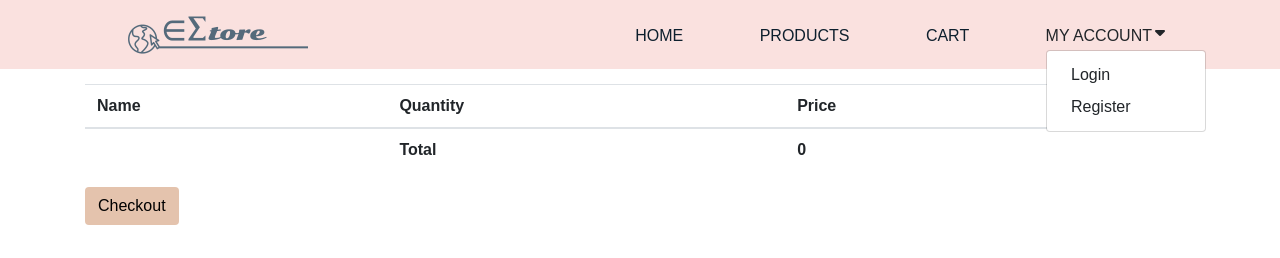
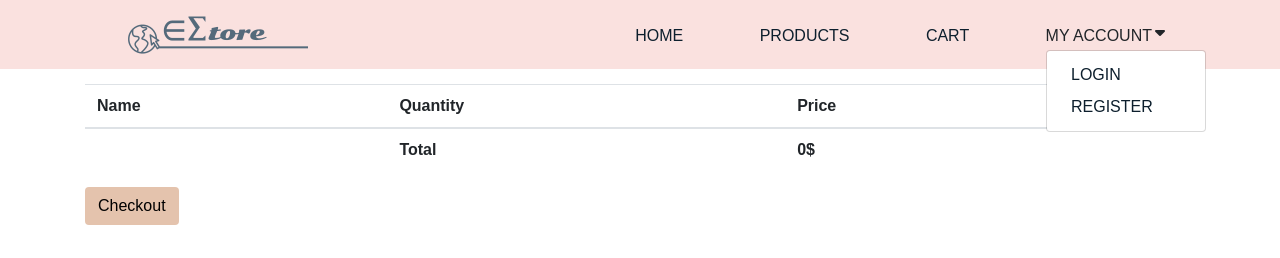
Before and after one commit to FlorinCiocirlan/WebShop, a PHP site: page /shop/cart.php in a window 1280 px wide, after a click on "MY ACCOUNT". Shown: the top 258 px of the page. Run offline with PHP 8.4, Linux system fonts and the light colour scheme; a stand-in replaces the project's code that opens the database connection; lists and menus that the app fills with data are empty; some libraries are stand-ins or nearby versions.

Commit message:
dropdown nav

```diff
--- a/Core/user.php
+++ b/Core/user.php
@@ -25,9 +25,10 @@ class User{
 
     public function checkIfLoggedIn():void{
 
-        if (!isset($this->id))
+        if (!isset($this->id)) {
             header("Location: ../shop/login.php");
             exit();
+        }
     }
     public function checkIfLoggedInAsAdmin():void{
 
--- a/Static/css/Custom.css
+++ b/Static/css/Custom.css
@@ -52,6 +52,13 @@ nav ul li a:hover {
     color: #546A7B;
     text-decoration: none;
 }
+
+nav ul a span {
+    color: #0D1F2D;
+    text-decoration: none;
+    text-transform: uppercase;
+}
+
 
 nav a::before {
     content: '';
--- a/Static/js/product.js
+++ b/Static/js/product.js
@@ -27,7 +27,7 @@
                         console.log(parseInt($totalPriceContainer.html()));
                         console.log($row.data('price'));
                         console.log(newPrice);
-                        $totalPriceContainer.html(newPrice);
+                        $totalPriceContainer.html(newPrice + '$');
                         console.log($data);
                     }
                 })
--- a/layout/header.php
+++ b/layout/header.php
@@ -28,8 +28,8 @@
                         </a>
                     </li>
                     <div class="dropdown-menu" aria-labelledby="dropdownMenuButton">
-                        <a class="dropdown-item" href="login.php">Login</a>
-                        <a class="dropdown-item" href="register.php">Register</a>
+                        <a class="dropdown-item" href="login.php"><span>Login</span></a>
+                        <a class="dropdown-item" href="register.php"><span>Register</span></a>
                     </div>
 
 
--- a/shop/views/cart.php
+++ b/shop/views/cart.php
@@ -41,7 +41,7 @@
         <tr>
             <td>&nbsp;</td>
             <th>Total</th>
-            <th class="js-total-price"><?= $this->templateData['sum'] ?></th>
+            <th class="js-total-price"><?= $this->templateData['sum'] ?>$</th>
             <td>&nbsp;</td>
         </tr>
         </tfoot>
--- a/utils/utils.php
+++ b/utils/utils.php
@@ -186,7 +186,7 @@ function getByID(PDO $pdo, int $id){
 
 function getCartByID(){
     $pdo = getConnection();
-    $id = $_SESSION['userID'] ?? '0';
+    $id = $_SESSION['userID'] ?? '-1';
     $stmt = $pdo->prepare("SELECT c.id FROM cart c WHERE user_id=:id");
     $stmt->execute(['id' => $id]);
     return  $id;
```
